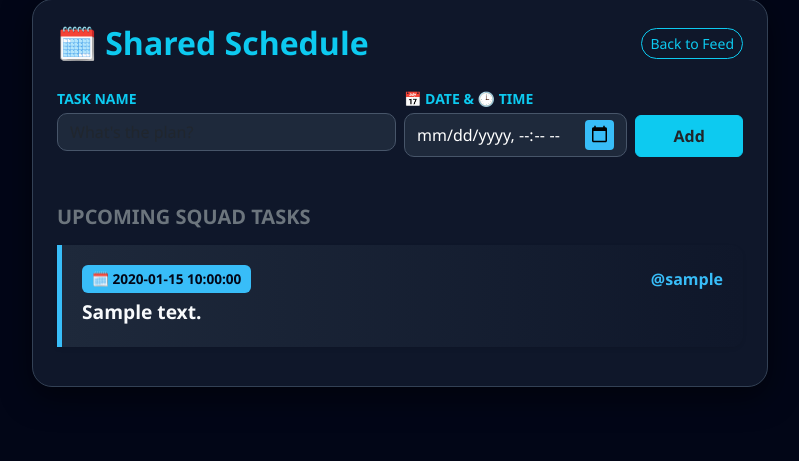
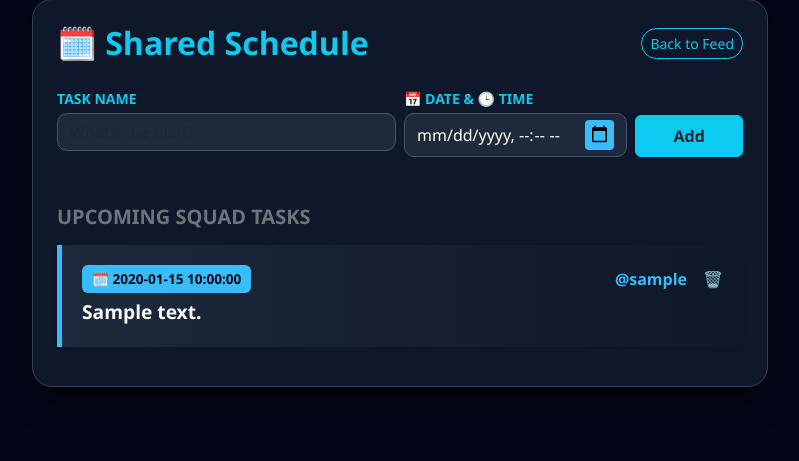
Before and after one commit to ANWI18/tech_social, a Flask app: page /calendar in a window 1280 px wide. Shown: the part 51-512 px from the top of the page, without its empty margins (240-1039 px from the left). Run offline with Flask 3, Linux system fonts and the light colour scheme; the visitor is signed in with stand-in values (Sample User, id 1); a database or web service that is not in the repository returns one stand-in record (values such as "Sample title"); data that the repository does not hold is empty; some libraries are stand-ins or nearby versions.

Commit message:
Update calendar.html

```diff
--- a/templates/calendar.html
+++ b/templates/calendar.html
@@ -92,7 +92,12 @@
                         <div class="event-card shadow-sm">
                             <div class="d-flex justify-content-between align-items-center mb-1">
                                 <span class="date-badge">🗓️ {{ e[1] }}</span>
-                                <span class="user-tag">@{{ e[2] }}</span>
+                                <div class="d-flex align-items-center gap-2">
+                                    <span class="user-tag">@{{ e[2] }}</span>
+                                    {% if e[4] == session['user_id'] %}
+                                        <a href="/delete_task/{{ e[3] }}" class="text-danger ms-2" style="text-decoration:none;" onclick="return confirm('Delete this task?')">🗑️</a>
+                                    {% endif %}
+                                </div>
                             </div>
                             <span class="event-text">{{ e[0] }}</span>
                         </div>
```
